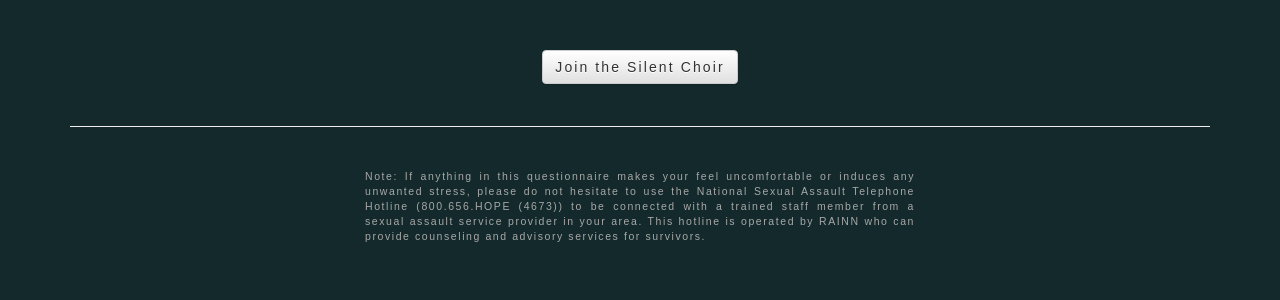
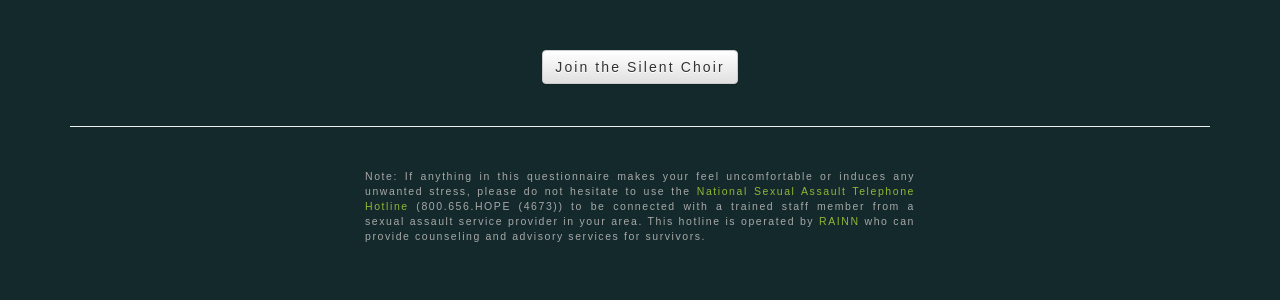
Before and after one commit to thesilentchoir/silentchoir-archived, a Django app: page / in a window 1280 px wide. Shown: the part 254-554 px from the top of the page. Run offline with Django 3.2, Linux system fonts and the light colour scheme; some libraries are stand-ins or nearby versions.

Commit message:
AS: change color of links in footer

```diff
--- a/silentchoir/templates/index.html
+++ b/silentchoir/templates/index.html
@@ -28,7 +28,7 @@
             <hr>
 
             <div class="footer">
-                Note: If anything in this questionnaire makes your feel uncomfortable or induces any unwanted stress, please do not hesitate to use the <a href="https://rainn.org/about-national-sexual-assault-telephone-hotline">National Sexual Assault Telephone Hotline</a> (800.656.HOPE (4673)) to be connected with a trained staff member from a sexual assault service provider in your area. This hotline is operated by <a href="https://www.rainn.org/">RAINN</a> who can provide counseling and advisory services for survivors.
+                Note: If anything in this questionnaire makes your feel uncomfortable or induces any unwanted stress, please do not hesitate to use the <a style="color:#91b735;" href="https://rainn.org/about-national-sexual-assault-telephone-hotline">National Sexual Assault Telephone Hotline</a> (800.656.HOPE (4673)) to be connected with a trained staff member from a sexual assault service provider in your area. This hotline is operated by <a style="color:#91b735; href="https://www.rainn.org/">RAINN</a> who can provide counseling and advisory services for survivors.
             </div>
         </div>
     </body>
```
